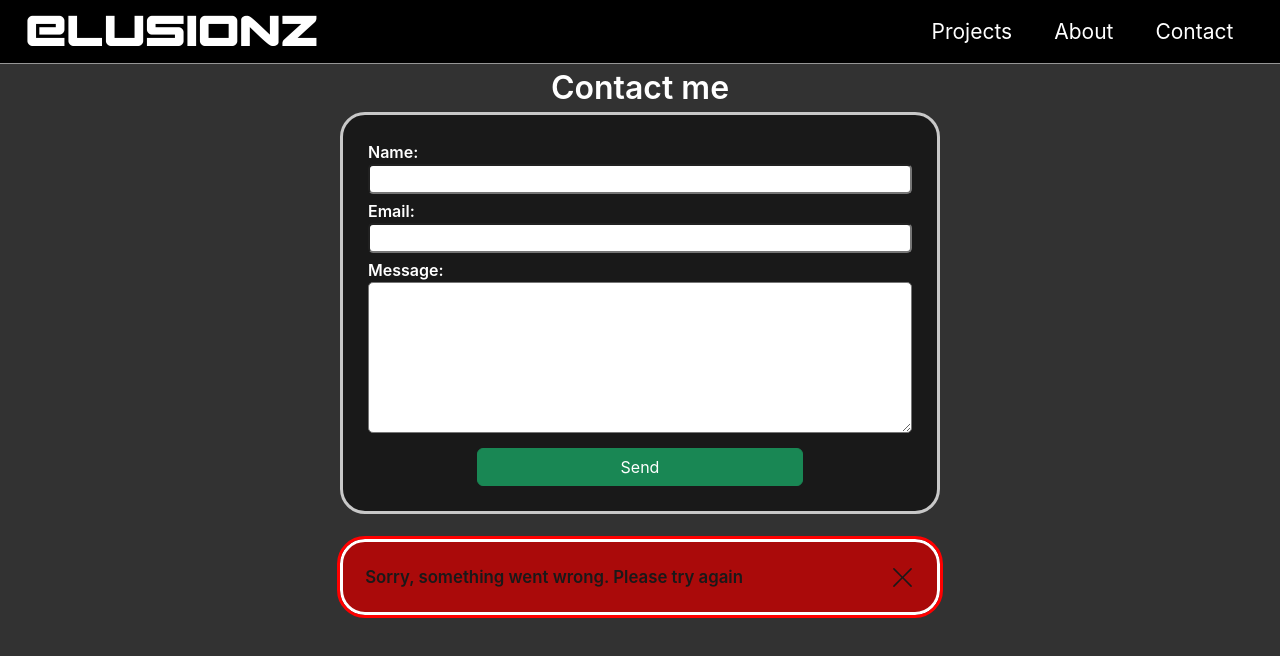
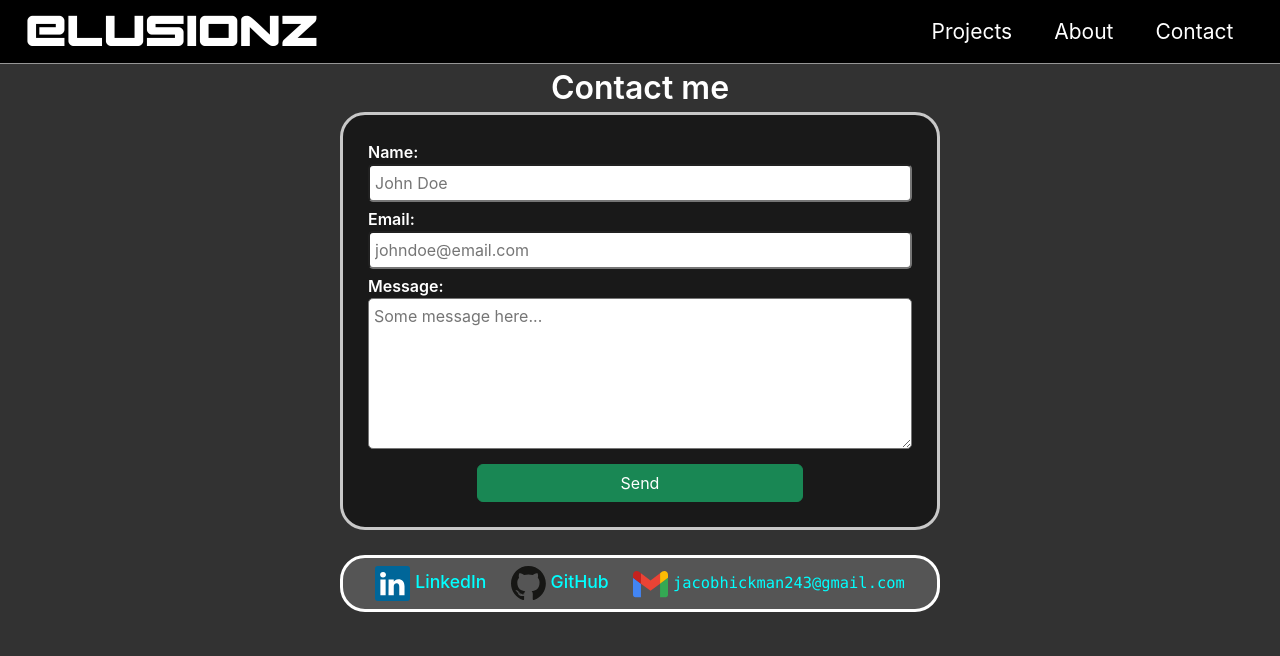
Before and after one commit to Elusionz243/Elusionz, a React (Create React App) app in the folder front-end/: page /contact in a window 1280 px wide. Shown: the top 656 px of the page. Built offline with nearby package versions, Linux system fonts and the light colour scheme; the HTML template or start-up script is replaced by a standard one.

Commit message:
Added socials list and business email. Clicking on Email now copies the email to the clipboard.

```diff
--- a/front-end/src/components/contact/Contact.css
+++ b/front-end/src/components/contact/Contact.css
@@ -8,6 +8,7 @@
 .contact-title {
   font-size: 2rem;
   font-weight: 600;
+  color: #fff;
 }
 
 .form-container {
@@ -20,8 +21,46 @@
   background-color: rgb(25, 25, 25);
 }
 
+footer {
+  position: absolute;
+  bottom: 0;
+  width: 100vw;
+  color: #fff;
+  padding: 15px;
+  display: flex;
+  justify-content: space-evenly;
+  font-weight: 500;
+  font-size: 1.1rem;
+}
+
+.socials {
+  display: flex;
+  justify-content: space-evenly;
+  align-items: center;
+  max-width: 600px;
+  width: 100%;
+  padding: 8px;
+  background: rgba(100, 100, 100, 0.7);
+  border-radius: 25px;
+  border: 3px solid #fff;
+  margin-top: 25px;
+}
+
+.socials > a {
+  text-decoration: none;
+  color: rgb(0, 255, 255);
+  font-weight: 500;
+  font-size: 1.1rem;
+}
+
 @media screen and (min-width: 450px) {
   .form-container {
     padding: 25px;
   }
 }
+
+@media screen and (max-width: 550px) {
+  .socials {
+    flex-direction: column;
+  }
+}
--- a/front-end/src/components/contact/Contact.js
+++ b/front-end/src/components/contact/Contact.js
@@ -7,11 +7,104 @@
 
 const Contact = () => {
   const initialFormData = { from_name: "", from_email: "", message: "" };
+  const socials = {
+    LinkedIn: {
+      svg: (
+        <svg
+          height="35"
+          width="35"
+          xmlns="http://www.w3.org/2000/svg"
+          viewBox="0 0 256 256"
+          className="svg"
+        >
+          <g fill="none">
+            <path
+              d="M0 18.338C0 8.216 8.474 0 18.92 0h218.16C247.53 0 256 8.216 256 18.338v219.327C256 247.79 247.53 256 237.08 256H18.92C8.475 256 0 247.791 0 237.668V18.335z"
+              fill="#069"
+            />
+            <path
+              d="M77.796 214.238V98.986H39.488v115.252H77.8zM58.65 83.253c13.356 0 21.671-8.85 21.671-19.91-.25-11.312-8.315-19.915-21.417-19.915-13.111 0-21.674 8.603-21.674 19.914 0 11.06 8.312 19.91 21.169 19.91h.248zM99 214.238h38.305v-64.355c0-3.44.25-6.889 1.262-9.346 2.768-6.885 9.071-14.012 19.656-14.012 13.858 0 19.405 10.568 19.405 26.063v61.65h38.304v-66.082c0-35.399-18.896-51.872-44.099-51.872-20.663 0-29.738 11.549-34.78 19.415h.255V98.99H99.002c.5 10.812-.003 115.252-.003 115.252z"
+              fill="#fff"
+            />
+          </g>
+        </svg>
+      ),
+      link: "https://www.linkedin.com/in/jacobhickman12/",
+    },
+    GitHub: {
+      svg: (
+        <svg
+          width="35"
+          height="35"
+          viewBox="0 0 256 249"
+          xmlns="http://www.w3.org/2000/svg"
+          preserveAspectRatio="xMinYMin meet"
+          className="svg"
+        >
+          <g fill="#161614">
+            <path d="M127.505 0C57.095 0 0 57.085 0 127.505c0 56.336 36.534 104.13 87.196 120.99 6.372 1.18 8.712-2.766 8.712-6.134 0-3.04-.119-13.085-.173-23.739-35.473 7.713-42.958-15.044-42.958-15.044-5.8-14.738-14.157-18.656-14.157-18.656-11.568-7.914.872-7.752.872-7.752 12.804.9 19.546 13.14 19.546 13.14 11.372 19.493 29.828 13.857 37.104 10.6 1.144-8.242 4.449-13.866 8.095-17.05-28.32-3.225-58.092-14.158-58.092-63.014 0-13.92 4.981-25.295 13.138-34.224-1.324-3.212-5.688-16.18 1.235-33.743 0 0 10.707-3.427 35.073 13.07 10.17-2.826 21.078-4.242 31.914-4.29 10.836.048 21.752 1.464 31.942 4.29 24.337-16.497 35.029-13.07 35.029-13.07 6.94 17.563 2.574 30.531 1.25 33.743 8.175 8.929 13.122 20.303 13.122 34.224 0 48.972-29.828 59.756-58.22 62.912 4.573 3.957 8.648 11.717 8.648 23.612 0 17.06-.148 30.791-.148 34.991 0 3.393 2.295 7.369 8.759 6.117 50.634-16.879 87.122-64.656 87.122-120.973C255.009 57.085 197.922 0 127.505 0" />
+            <path d="M47.755 181.634c-.28.633-1.278.823-2.185.389-.925-.416-1.445-1.28-1.145-1.916.275-.652 1.273-.834 2.196-.396.927.415 1.455 1.287 1.134 1.923M54.027 187.23c-.608.564-1.797.302-2.604-.589-.834-.889-.99-2.077-.373-2.65.627-.563 1.78-.3 2.616.59.834.899.996 2.08.36 2.65M58.33 194.39c-.782.543-2.06.034-2.849-1.1-.781-1.133-.781-2.493.017-3.038.792-.545 2.05-.055 2.85 1.07.78 1.153.78 2.513-.019 3.069M65.606 202.683c-.699.77-2.187.564-3.277-.488-1.114-1.028-1.425-2.487-.724-3.258.707-.772 2.204-.555 3.302.488 1.107 1.026 1.445 2.496.7 3.258M75.01 205.483c-.307.998-1.741 1.452-3.185 1.028-1.442-.437-2.386-1.607-2.095-2.616.3-1.005 1.74-1.478 3.195-1.024 1.44.435 2.386 1.596 2.086 2.612M85.714 206.67c.036 1.052-1.189 1.924-2.705 1.943-1.525.033-2.758-.818-2.774-1.852 0-1.062 1.197-1.926 2.721-1.951 1.516-.03 2.758.815 2.758 1.86M96.228 206.267c.182 1.026-.872 2.08-2.377 2.36-1.48.27-2.85-.363-3.039-1.38-.184-1.052.89-2.105 2.367-2.378 1.508-.262 2.857.355 3.049 1.398" />
+          </g>
+        </svg>
+      ),
+      link: "https://github.com/elusionz243",
+    },
+    Gmail: {
+      svg: (
+        <svg
+          height="35"
+          width="35"
+          xmlns="http://www.w3.org/2000/svg"
+          viewBox="0 49.4 512 399.4200000000001"
+          className="svg"
+        >
+          <g fill="none" fillRule="evenodd">
+            <g fillRule="nonzero">
+              <path
+                d="M34.91 448.818h81.454V251L0 163.727V413.91c0 19.287 15.622 34.91 34.91 34.91z"
+                fill="#4285f4"
+              />
+              <path
+                d="M395.636 448.818h81.455c19.287 0 34.909-15.622 34.909-34.909V163.727L395.636 251z"
+                fill="#34a853"
+              />
+              <path
+                d="M395.636 99.727V251L512 163.727v-46.545c0-43.142-49.25-67.782-83.782-41.891z"
+                fill="#fbbc04"
+              />
+            </g>
+            <path
+              d="M116.364 251V99.727L256 204.455 395.636 99.727V251L256 355.727z"
+              fill="#ea4335"
+            />
+            <path
+              d="M0 117.182v46.545L116.364 251V99.727L83.782 75.291C49.25 49.4 0 74.04 0 117.18z"
+              fill="#c5221f"
+              fill-rule="nonzero"
+            />
+          </g>
+        </svg>
+      ),
+      link: "jacobhickman243@gmail.com",
+    },
+  };
 
   const [formData, setFormData] = useState({ ...initialFormData });
-  const [formStatus, setFormStatus] = useState(400);
+  const [formStatus, setFormStatus] = useState(0);
+
+  const copyEmail = (e) => {
+    e.preventDefault();
+    navigator.clipboard.writeText(e.target.textContent);
+    const code = document.getElementById("email-link");
+    code.innerText = "Copied email to clipboard!";
+    const interval = setInterval(() => {
+      code.innerText = socials["Gmail"].link;
+      clearInterval(interval);
+    }, 2000);
+  };
 
   return (
+    <div>
       <div className="contact-container">
         <div className="contact-title">Contact me</div>
         <Form
@@ -19,19 +112,41 @@
           setFormData={setFormData}
           setFormStatus={setFormStatus}
         />
+        <div className="socials">
+          {Object.keys(socials).map((social, index) => (
+            <a
+              key={index}
+              id={social}
+              href={social === "Gmail" ? "" : socials[social].link}
+              onClick={social === "Gmail" ? copyEmail : null}
+              target={social !== "Gmail" ? "_blank" : ""}
+              rel="noreferrer"
+            >
+              {socials[social].svg}
+              {social === "Gmail" ? (
+                <code id="email-link">{`${socials[social].link}`}</code>
+              ) : (
+                social
+              )}
+            </a>
+          ))}
+        </div>
         {formStatus === 200 ? (
           <Alert
             message={"Thanks! You're message has been received!"}
             formStatus={formStatus}
             setFormStatus={setFormStatus}
           />
-      ) : formStatus === 400 ? (
+        ) : formStatus === 0 ? null : (
           <Alert
-          message={"Sorry, something went wrong. Please try again"}
+            message={
+              "Sorry, something went wrong. Please try again later or contact me through another method."
+            }
             formStatus={formStatus}
             setFormStatus={setFormStatus}
           />
-      ) : null}
+        )}
+      </div>
     </div>
   );
 };
--- a/front-end/src/components/contact/form/Form.css
+++ b/front-end/src/components/contact/form/Form.css
@@ -11,12 +11,14 @@
 input {
   margin-bottom: 5px;
   border-radius: 5px;
+  padding: 5px;
 }
 
 textarea {
   margin-bottom: 15px;
   min-height: 15ch;
   border-radius: 5px;
+  padding: 5px;
 }
 
 button {
--- a/front-end/src/components/contact/form/Form.js
+++ b/front-end/src/components/contact/form/Form.js
@@ -21,6 +21,7 @@
 
   const handleSubmit = async (e) => {
     e.preventDefault();
+    if (formData["from_email"] === "jacobhickman243@gmail.com") return;
 
     const contactNumber = document.querySelector("[name=contact_number");
     contactNumber.value = (Math.random() * 100000) | 0;
@@ -51,6 +52,7 @@
           name="from_name"
           onChange={handleChange}
           required={true}
+          placeholder="John Doe"
         />
         <label htmlFor="from_email">Email:</label>
         <input
@@ -59,6 +61,7 @@
           name="from_email"
           onChange={handleChange}
           required={true}
+          placeholder="johndoe@email.com"
         />
         <label htmlFor="message">Message:</label>
         <textarea
@@ -66,6 +69,7 @@
           name="message"
           onChange={handleChange}
           required={true}
+          placeholder="Some message here..."
         ></textarea>
         <button type="submit" className="btn btn-success">
           Send
```
Lines whose indentation alone changed are shown as unchanged.
